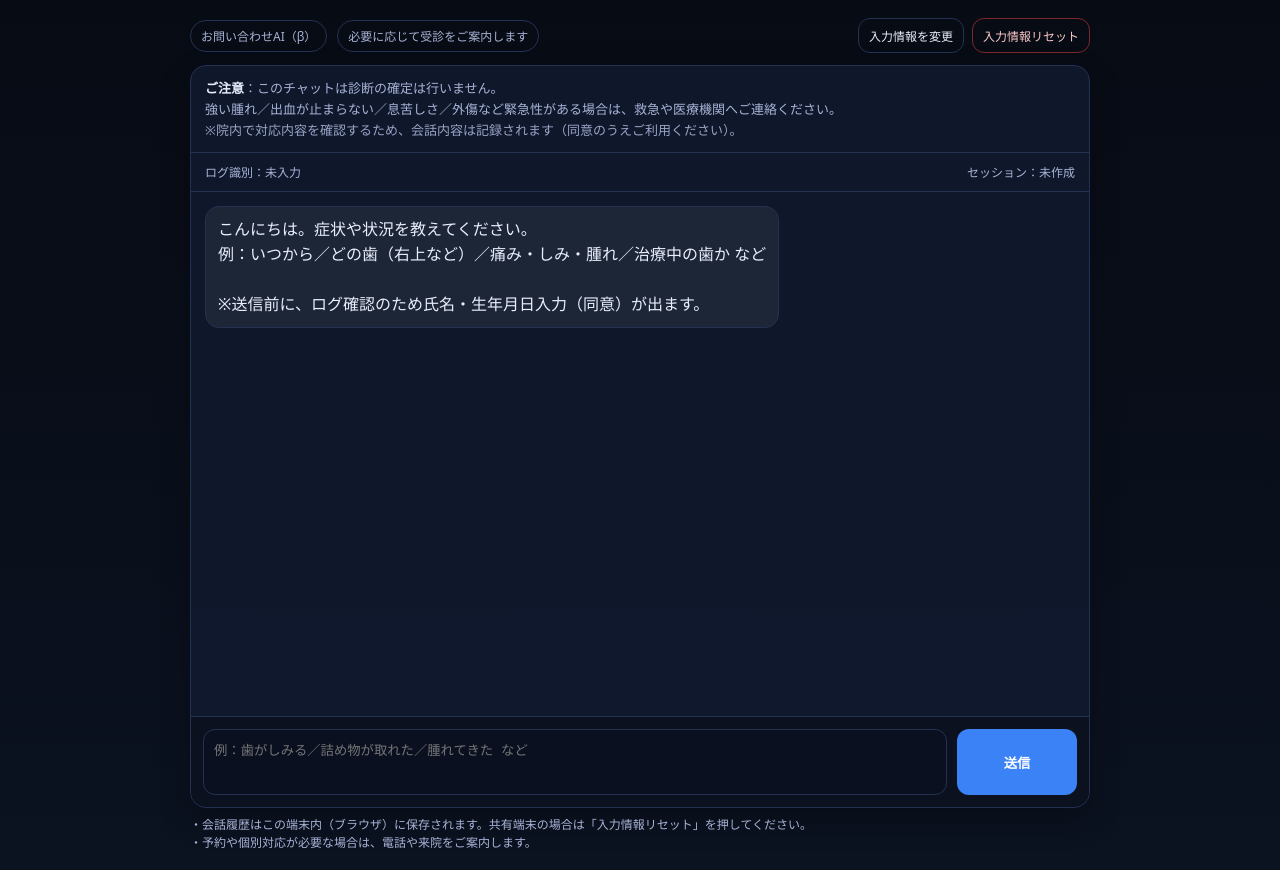
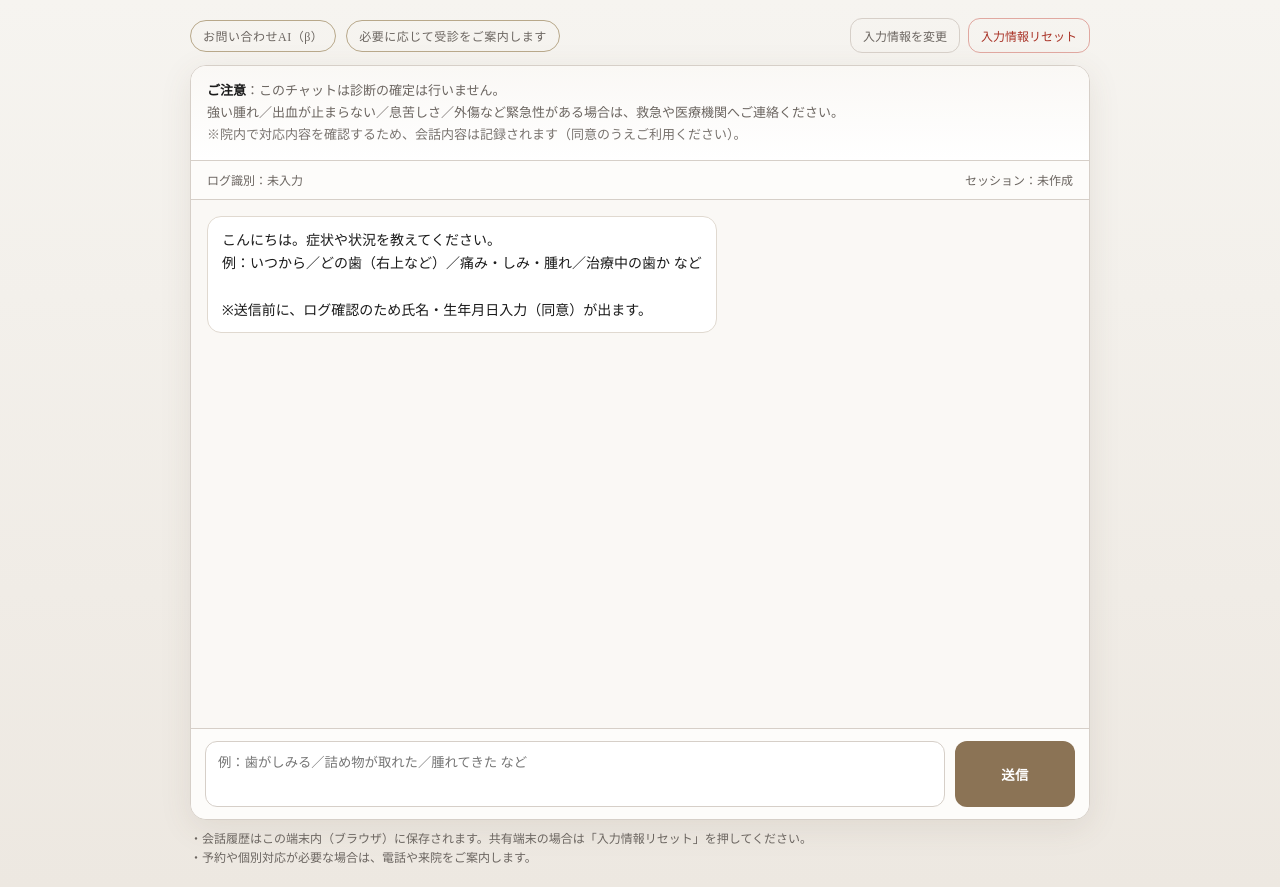
Before and after one commit to 373minamiDC/minami-inquiry-chat, a plain HTML site: page index.html in a window 1280 px wide. Drawn offline with Linux system fonts and the light colour scheme.

Commit message:
UIデザインをライト・高級感テーマに変更
- 背景をダーク→温かみのあるベージュ系に
- フォントを明朝体に変更（高級感）
- ボタン・吹き出しをゴールドブラウン系に
- カード・入力欄を白ベースに

Co-Authored-By: Claude Opus 4.6 <noreply@anthropic.com>

```diff
--- a/index.html
+++ b/index.html
@@ -5,34 +5,37 @@
   <meta name="viewport" content="width=device-width,initial-scale=1" />
   <title>みなみ歯科医院｜お問い合わせ</title>
   <style>
-    :root { --bg:#0b1220; --card:#111a2e; --text:#e9eefc; --muted:#a8b3d6; --line:#243152; --btn:#3b82f6; --danger:#ef4444; }
-    body { margin:0; font-family: system-ui, -apple-system, Segoe UI, Roboto, "Hiragino Kaku Gothic ProN", "Noto Sans JP", sans-serif; background:linear-gradient(180deg,#070b14,#0b1220); color:var(--text); }
+    :root { --bg:#f6f4f0; --card:#ffffff; --text:#1a1a1a; --muted:#6b6560; --line:#d6cfc8; --btn:#8b7355; --btn-hover:#74603f; --danger:#c0392b; --accent:#b8a88a; }
+    body { margin:0; font-family: "Hiragino Mincho ProN", "Noto Serif JP", "Yu Mincho", serif; background:linear-gradient(180deg,#f6f4f0,#ede8e1); color:var(--text); }
     .wrap { max-width:900px; margin:0 auto; padding:18px; }
     .header { display:flex; gap:10px; align-items:center; justify-content:space-between; margin-bottom:12px; flex-wrap:wrap; }
     .badges { display:flex; gap:10px; align-items:center; flex-wrap:wrap; }
-    .badge { font-size:12px; padding:6px 10px; border:1px solid var(--line); border-radius:999px; color:var(--muted); }
+    .badge { font-size:12px; padding:6px 12px; border:1px solid var(--accent); border-radius:999px; color:var(--muted); letter-spacing:.5px; }
     .actions { display:flex; gap:8px; }
     .ghostbtn {
-      font-size:12px; padding:8px 10px; border:1px solid var(--line); border-radius:12px;
-      background:transparent; color:var(--text); cursor:pointer;
+      font-size:12px; padding:8px 12px; border:1px solid var(--line); border-radius:12px;
+      background:transparent; color:var(--muted); cursor:pointer; transition:all .2s;
     }
-    .ghostbtn:hover { background:rgba(255,255,255,.06); }
-    .danger { border-color: rgba(239,68,68,.5); color: #fecaca; }
-    .card { background:rgba(17,26,46,.88); border:1px solid var(--line); border-radius:16px; overflow:hidden; box-shadow:0 12px 30px rgba(0,0,0,.25); }
-    .notice { padding:12px 14px; border-bottom:1px solid var(--line); color:var(--muted); font-size:13px; line-height:1.6; }
+    .ghostbtn:hover { background:rgba(139,115,85,.08); border-color:var(--accent); }
+    .danger { border-color:rgba(192,57,43,.4); color:#a93226; }
+    .danger:hover { background:rgba(192,57,43,.06); }
+    .card { background:var(--card); border:1px solid var(--line); border-radius:16px; overflow:hidden; box-shadow:0 8px 32px rgba(100,80,60,.1); }
+    .notice { padding:14px 16px; border-bottom:1px solid var(--line); color:var(--muted); font-size:13px; line-height:1.7; background:linear-gradient(180deg,#faf8f5,#fff); }
     .notice b { color:var(--text); }
-    .profileLine { padding:10px 14px; border-bottom:1px solid var(--line); font-size:12px; color:var(--muted); display:flex; justify-content:space-between; gap:10px; flex-wrap:wrap; }
-    .chat { height:62vh; min-height:420px; overflow:auto; padding:14px; display:flex; flex-direction:column; gap:10px; }
-    .msg { max-width:85%; padding:10px 12px; border-radius:14px; border:1px solid var(--line); white-space:pre-wrap; line-height:1.55; }
-    .me { align-self:flex-end; background:rgba(59,130,246,.18); }
-    .ai { align-self:flex-start; background:rgba(255,255,255,.06); }
-    .bar { display:flex; gap:10px; padding:12px; border-top:1px solid var(--line); background:rgba(10,15,28,.8); }
-    textarea { flex:1; resize:none; border-radius:12px; border:1px solid var(--line); background:#0a1020; color:var(--text); padding:10px 10px; min-height:44px; max-height:160px; outline:none; }
-    button.send { width:120px; border:0; border-radius:12px; background:var(--btn); color:white; font-weight:700; cursor:pointer; }
-    button.send:disabled { opacity:.55; cursor:not-allowed; }
-    .small { font-size:12px; color:var(--muted); margin-top:8px; line-height:1.5; }
-    a { color:#93c5fd; }
-    .divider { height:1px; background:var(--line); margin:10px 0; opacity:.8; }
+    .profileLine { padding:10px 16px; border-bottom:1px solid var(--line); font-size:12px; color:var(--muted); display:flex; justify-content:space-between; gap:10px; flex-wrap:wrap; background:#fdfcfa; }
+    .chat { height:62vh; min-height:420px; overflow:auto; padding:16px; display:flex; flex-direction:column; gap:10px; background:#faf8f5; }
+    .msg { max-width:85%; padding:11px 14px; border-radius:14px; border:1px solid var(--line); white-space:pre-wrap; line-height:1.65; font-family:system-ui, -apple-system, "Hiragino Kaku Gothic ProN", "Noto Sans JP", sans-serif; font-size:14px; }
+    .me { align-self:flex-end; background:linear-gradient(135deg,#8b7355,#a08960); color:#fff; border-color:transparent; }
+    .ai { align-self:flex-start; background:#fff; border-color:#e0d9d0; }
+    .bar { display:flex; gap:10px; padding:12px 14px; border-top:1px solid var(--line); background:#fdfcfa; }
+    textarea { flex:1; resize:none; border-radius:12px; border:1px solid var(--line); background:#fff; color:var(--text); padding:10px 12px; min-height:44px; max-height:160px; outline:none; font-family:inherit; transition:border-color .2s; }
+    textarea:focus { border-color:var(--accent); }
+    button.send { width:120px; border:0; border-radius:12px; background:var(--btn); color:white; font-weight:700; cursor:pointer; transition:background .2s; letter-spacing:.5px; }
+    button.send:hover { background:var(--btn-hover); }
+    button.send:disabled { opacity:.45; cursor:not-allowed; }
+    .small { font-size:12px; color:var(--muted); margin-top:10px; line-height:1.6; }
+    a { color:#8b7355; }
+    .divider { height:1px; background:var(--line); margin:10px 0; opacity:.6; }
   </style>
 </head>
 <body>
```
